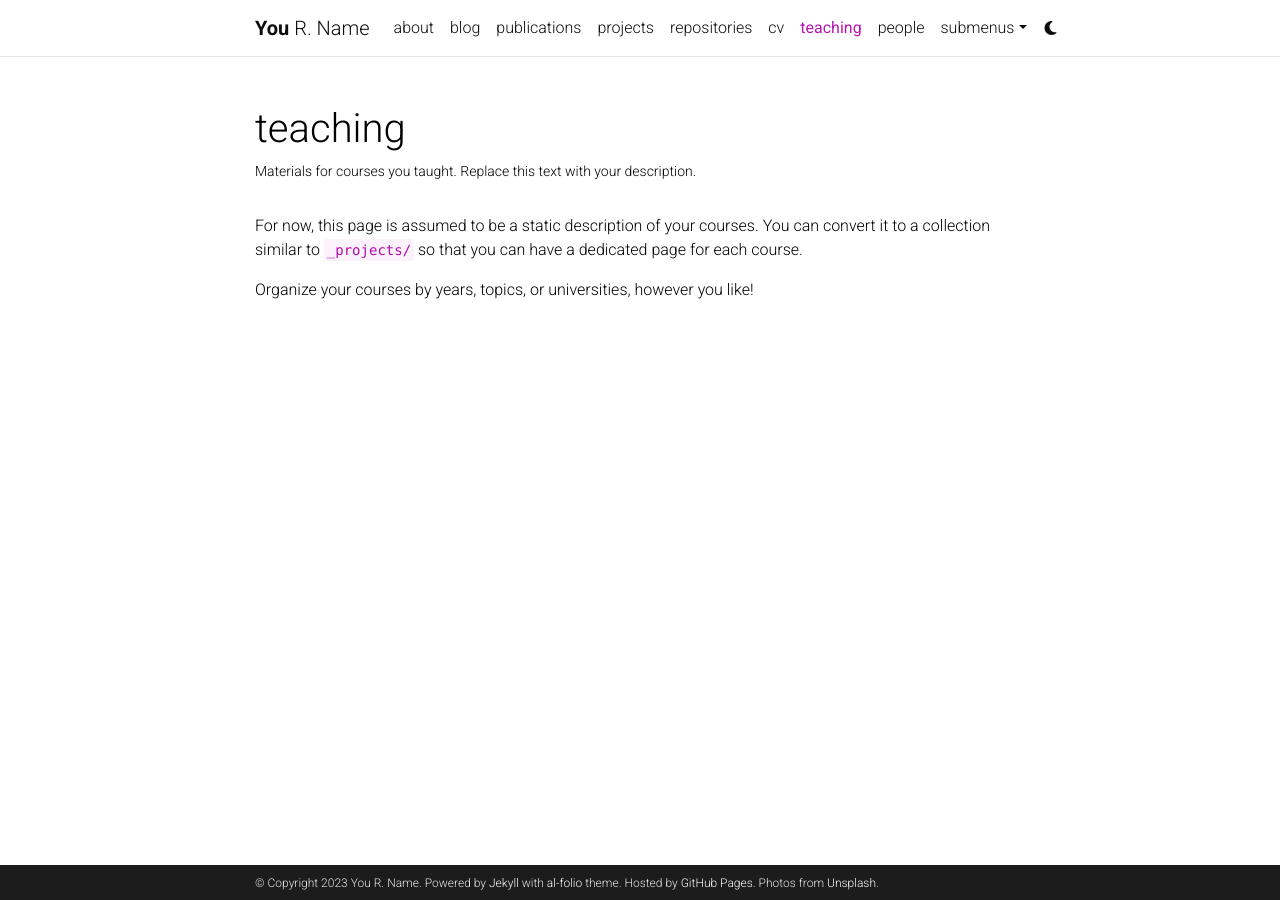
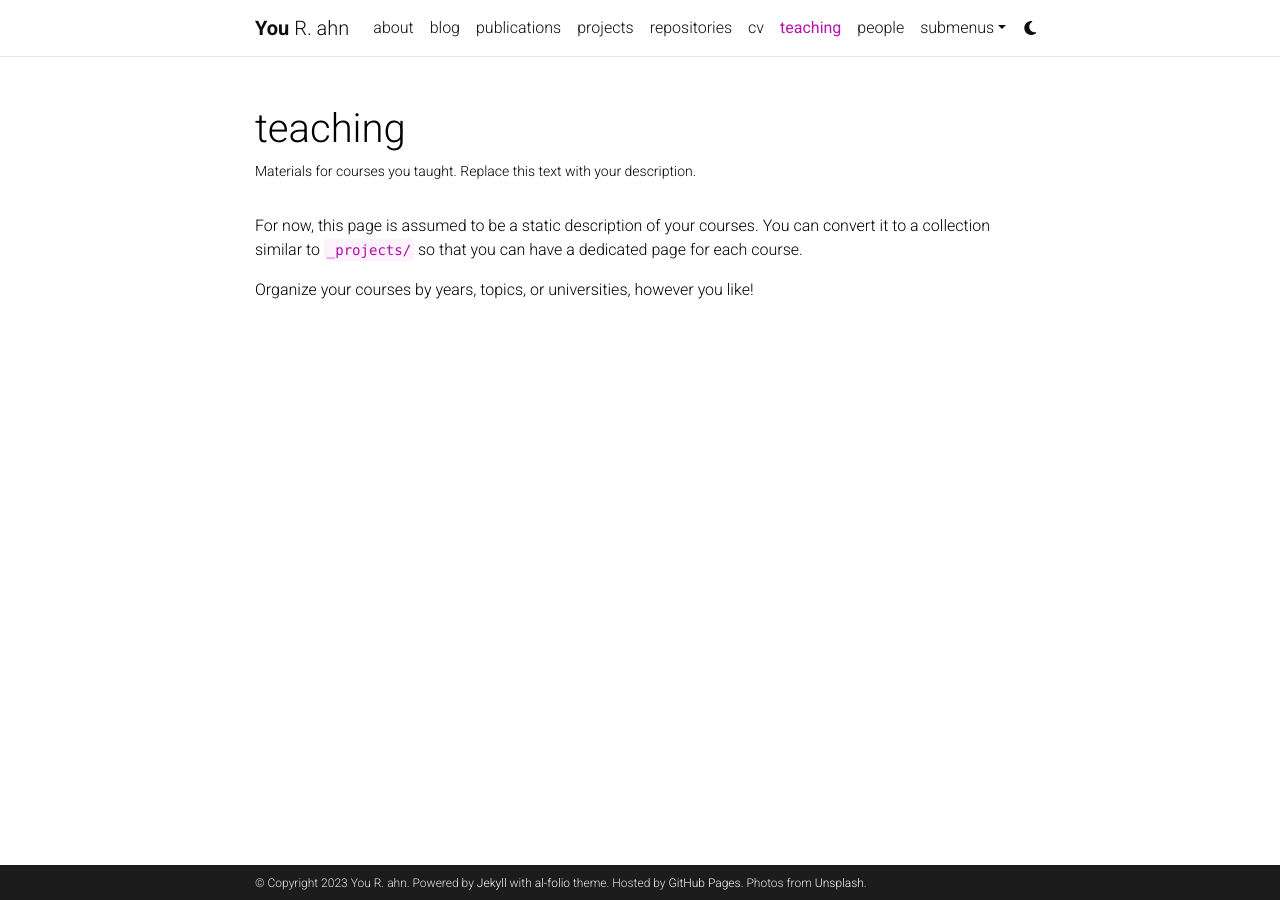
Before and after one commit to jcahn99/folio, a Jekyll site: the page built from _pages/teaching.md, in a window 1280 px wide. Built offline with Jekyll 4.4.1, drawn with Linux system fonts in a browser that asks for light colours; comment, search, counter and statistics services are not loaded; a style sheet for code colours, icons or effects is not loaded.

Commit message:
Update _config.yml

```diff
--- a/_config.yml
+++ b/_config.yml
@@ -5,8 +5,8 @@
 title: blank # the website title (if blank, full name will be used instead)
 first_name: You
 middle_name: R.
-last_name: Name
-email: you@example.com
+last_name: ahn
+email: jchan.ahn@kaist.ac.kr
 description: > # the ">" symbol means to ignore newlines until "footer_text:"
   A simple, whitespace theme for academics. Based on [*folio](https://github.com/bogoli/-folio) design.
 footer_text: >
@@ -18,8 +18,8 @@
 lang: en # the language of your site (for example: en, fr, cn, ru, etc.)
 icon: ⚛️  # the emoji used as the favicon (alternatively, provide image name in /assets/img/)
 
-url: https://alshedivat.github.io # the base hostname & protocol for your site
-baseurl: /al-folio # the subpath of your site, e.g. /blog/
+url: https://jcahn99.github.io # the base hostname & protocol for your site
+baseurl: # the subpath of your site, e.g. /blog/
 last_updated: false # set to true if you want to display last updated in the footer
 impressum_path:  # set to path to include impressum link in the footer, use the same path as permalink in a page, helps to conform with EU GDPR
 
```
